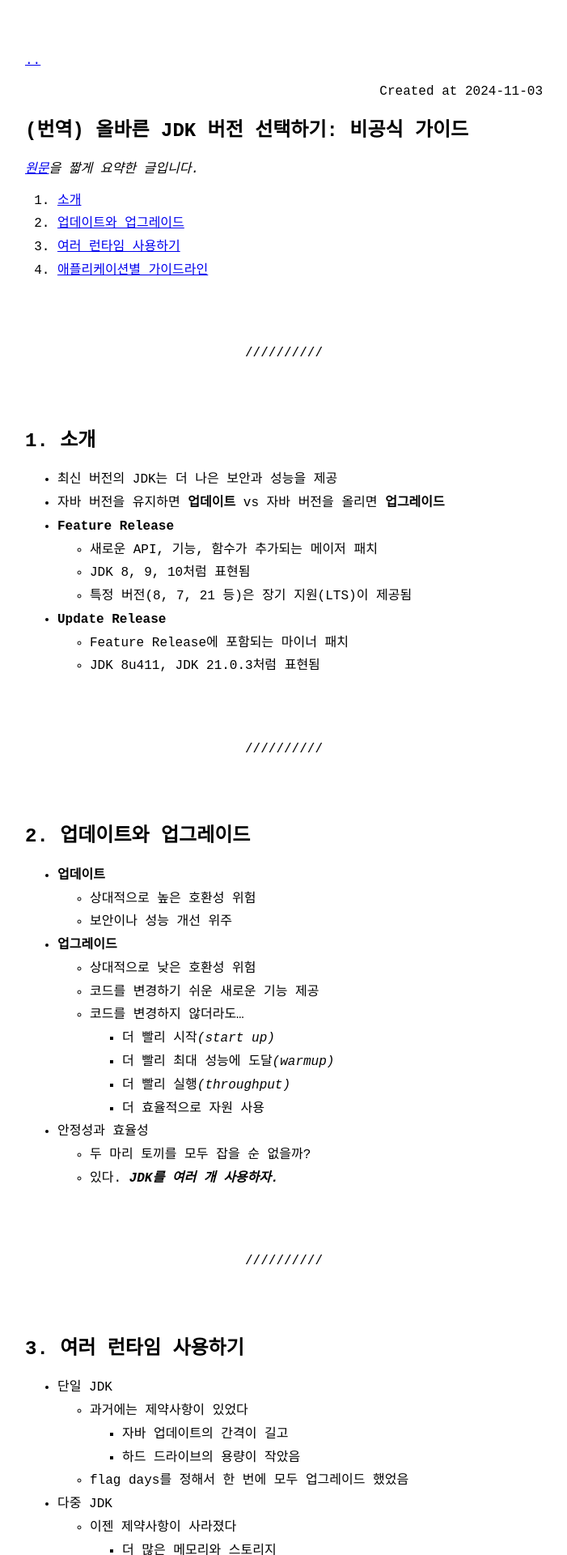
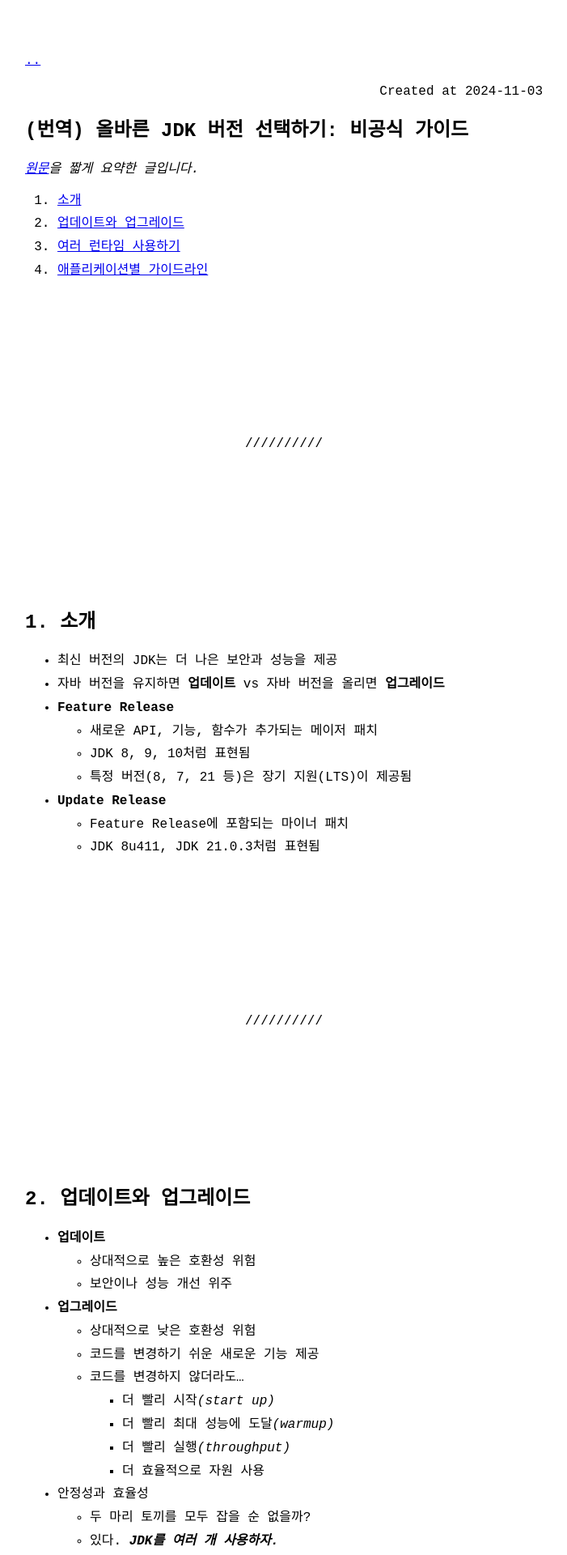
Before and after one commit to electronyoon/electronyoon.github.io, a Jekyll site: the page built from _posts/2024-11-03-(번역) 올바른 jdk 버전 선택하기: 비공식 가이드.md, in a window 1280 px wide. Shown: the top 1920 px of the page at 81% size, without its empty margins (289-990 px from the left). Built offline with Jekyll 4.4.1, drawn with Linux system fonts in a browser that asks for light colours.

```diff
--- a/_sass/no-style-please.scss
+++ b/_sass/no-style-please.scss
@@ -59,8 +59,8 @@ li { margin: 0.4rem 0; }
 hr {
   text-align: center;
   border: 0;
-  margin-top: 5em;
-  margin-bottom: 5em;
+  margin-top: 12em;
+  margin-bottom: 12em;
 
   &:before {
     content: '/////';
```
Also changed, not shown: _posts/2025-03-16-집순-프로젝트-후기.md (+3 -38 lines).
